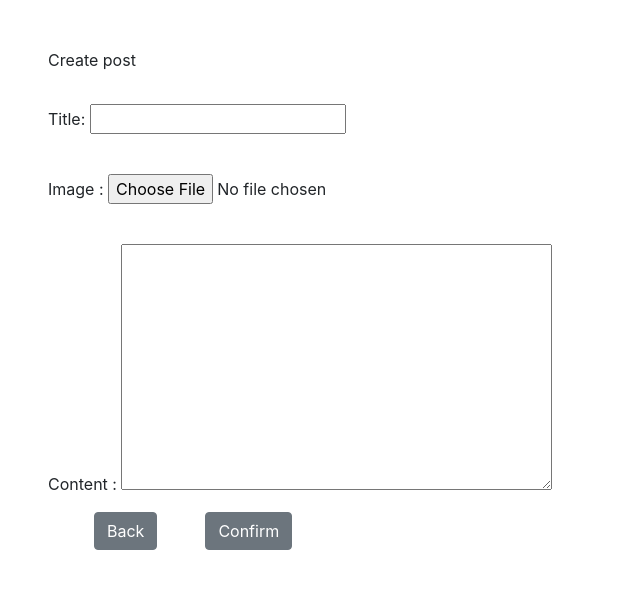
After one commit to dSender/another_site, a Django app: page /post-create/ in a window 1280 px wide. The commit adds this page. Shown: the top 589 px of the page, without its empty margins (0-640 px from the left). Run offline with Django 3.2, Linux system fonts and the light colour scheme; some libraries are stand-ins or nearby versions.

Commit message:
post form

```diff
--- a/main/forms.py
+++ b/main/forms.py
@@ -17,7 +17,7 @@ class CreateUserForm(forms.ModelForm):
 class CreatePost(forms.ModelForm):
     class Meta:
         model = Post
-        fields = ('title', 'content')
+        fields = ('title', 'content', 'img')
 
 
 class UserSettings(forms.ModelForm):
--- a/main/localurls.py
+++ b/main/localurls.py
@@ -1,7 +1,7 @@
 from django.urls import path
 from django.views.decorators.csrf import csrf_exempt
 from django.views.generic import TemplateView
-from .views import CreateUser, PostList, logout_, AccountSettings
+from .views import CreateUser, PostList, logout_, AccountSettings, CreatePostView
 
 
 urlpatterns = [
@@ -9,5 +9,6 @@ urlpatterns = [
     path('', PostList.as_view()),
     path('confirm/', TemplateView.as_view(template_name='email_confirm.html')),
     path('logout/', logout_),
-    path('accountsettings/', AccountSettings.as_view())
+    path('accountsettings/', AccountSettings.as_view()),
+    path('post-create/', CreatePostView.as_view())
 ]
--- a/main/models.py
+++ b/main/models.py
@@ -14,7 +14,6 @@ class CustomManager(BaseUserManager):
         user.set_password(password)
         user.save()
         return user
-
 
     def create_superuser(self, email, password, **extra_fields):
         extra_fields.setdefault('is_staff', True)
@@ -59,8 +58,8 @@ def clear_image_folder(instance, **kwargs):
                     _path = os.path.join(path, i)
                     im = Image.open(_path)
                     x, y = im.size[0], im.size[1]
-                    y = y / (x / 300) if x > 300 else y * (300 / x)
-                    x = x / (x / 300) if x > 300 else x * (300 / x)
+                    y = y / (x / 150) if x > 150 else y * (150 / x)
+                    x = x / (x / 150) if x > 150 else x * (150 / x)
                     n_size = (int(x), int(y))
                     im = im.resize(n_size)
                     if n_size[1] > 168:
@@ -70,10 +69,10 @@ def clear_image_folder(instance, **kwargs):
         os.mkdir(path)
 
 
-
 class Post(models.Model):
     title = models.CharField('Title', max_length=32)
     author = models.ForeignKey(CustomUser, on_delete=models.CASCADE)
+    img = models.ImageField(upload_to=tmp)
     created_date = models.DateTimeField(auto_now_add=True)
     content = models.TextField(max_length=5000)
 
--- /dev/null
+++ b/main/templates/postform.html
@@ -0,0 +1,35 @@
+<!DOCTYPE HTML>
+{%load static%}
+<html>
+<head>
+	<meta charset="utf-8">
+	<meta lang="ru">
+	<link rel="stylesheet" href="https://stackpath.bootstrapcdn.com/bootstrap/4.4.1/css/bootstrap.min.css" integrity="sha384-Vkoo8x4CGsO3+Hhxv8T/Q5PaXtkKtu6ug5TOeNV6gBiFeWPGFN9MuhOf23Q9Ifjh" crossorigin="anonymous">
+	<script src="https://code.jquery.com/jquery-3.4.1.slim.min.js" integrity="sha384-J6qa4849blE2+poT4WnyKhv5vZF5SrPo0iEjwBvKU7imGFAV0wwj1yYfoRSJoZ+n" crossorigin="anonymous"></script>
+	<script src="https://cdn.jsdelivr.net/npm/popper.js@1.16.0/dist/umd/popper.min.js" integrity="sha384-Q6E9RHvbIyZFJoft+2mJbHaEWldlvI9IOYy5n3zV9zzTtmI3UksdQRVvoxMfooAo" crossorigin="anonymous"></script>
+	<script src="https://stackpath.bootstrapcdn.com/bootstrap/4.4.1/js/bootstrap.min.js" integrity="sha384-wfSDF2E50Y2D1uUdj0O3uMBJnjuUD4Ih7YwaYd1iqfktj0Uod8GCExl3Og8ifwB6" crossorigin="anonymous"></script>
+	<link rel="stylesheet" href="{% static "main.css"%}">
+</head>
+<body>
+	<div class='form_vatar pl-5 col- pt-5'>
+		Create post
+		<form method="POST" enctype="multipart/form-data" class='pt-2 w-100'>
+			{%csrf_token%}
+			<p class='pt-4'>Title: {{form.title}}</p>
+			<p class='pt-4'>Image : {{form.img}}</p>
+			<p class='pt-4'>Content : {{form.content}}</p>
+			{%if error%}
+			<p class='alert alert-warning'>{{error}}</p>
+			{%endif%}
+			<div class='container'>
+				<div class='btns row'>
+					<form action='/' class='pb-5 col-'>
+						<input class='btn btn-secondary' type='submit' value='Back'>
+					</form>
+					<input class='btn col- btn-secondary ml-5' type='submit' value='Confirm'>
+				</div>
+			</div>
+		</form>
+	</div>
+</body>
+</html>
--- a/main/views.py
+++ b/main/views.py
@@ -3,8 +3,8 @@ from django.core.exceptions import ObjectDoesNotExist
 from django.shortcuts import render, redirect
 from django.views.generic import ListView
 from django.views.generic.edit import FormView
-from .forms import CreateUserForm, AccountSettingsForm
-from .models import CustomUser
+from .forms import CreateUserForm, AccountSettingsForm, CreatePost
+from .models import CustomUser, Post
 from .emailConfirmation import send_confirmation
 from testing.settings import MAIN_ADR
 
@@ -18,11 +18,12 @@ def logout_(request):
 
 
 class PostList(ListView):
+	model = Post
 	success_url = main_adr
 	template_name = 'index.html'
 
 	def get(self, request, *args, **kwargs):
-		return render(self.request, 'index.html')
+		return render(self.request, 'index.html', {'posts': Post.objects.all()})
 
 
 class CreateUser(FormView):
@@ -93,3 +94,17 @@ class AccountSettings(FormView):
 			current_user.save()
 			return redirect(self.get_success_url())
 		return render(self.request, self.template_name, {'form': self.get_form_class(), 'error': 'Wrong password'})
+
+
+class CreatePostView(FormView):
+	form_class = CreatePost
+	success_url = main_adr
+	template_name = 'postform.html'
+
+	def form_valid(self, form):
+		if not self.request.user.is_authenticated:
+			return redirect(self.get_success_url())
+		data = form.cleaned_data
+		data['author'] = self.request.user
+		Post.objects.create(**form.cleaned_data)
+		return redirect(self.get_success_url())
```
Also changed, not shown: main/templates/index.html (+7 -0 lines), db.sqlite3, main/migrations/0012_post_img.py (added), media/1/1497337408_7244_VGbsnip.jpeg (deleted), media/1/4.jpg (added).
